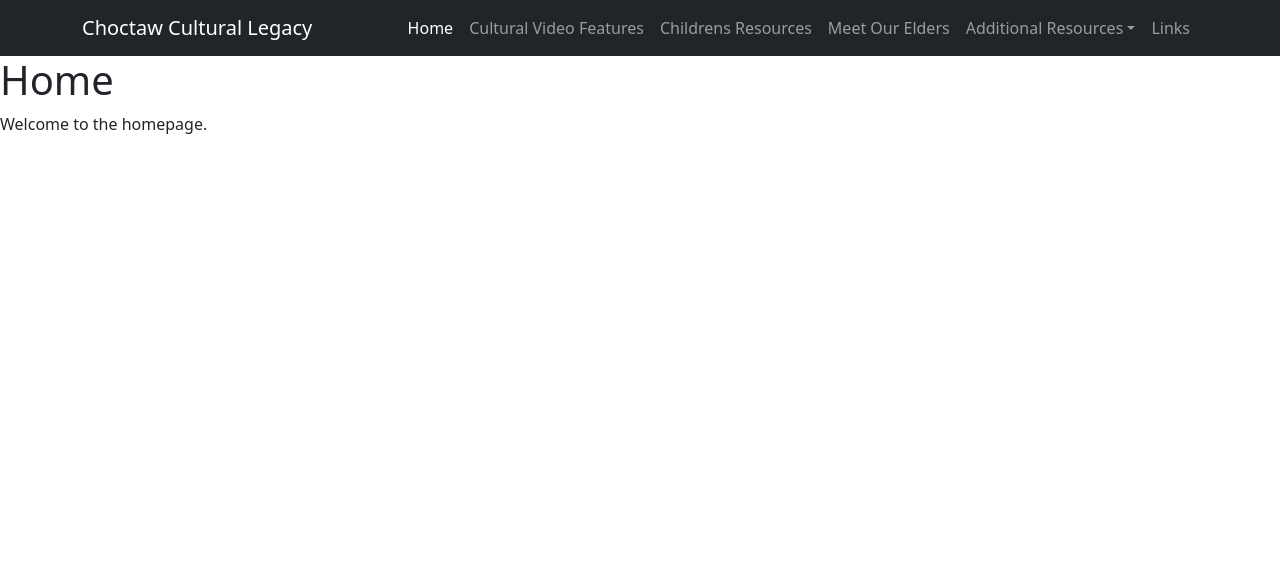
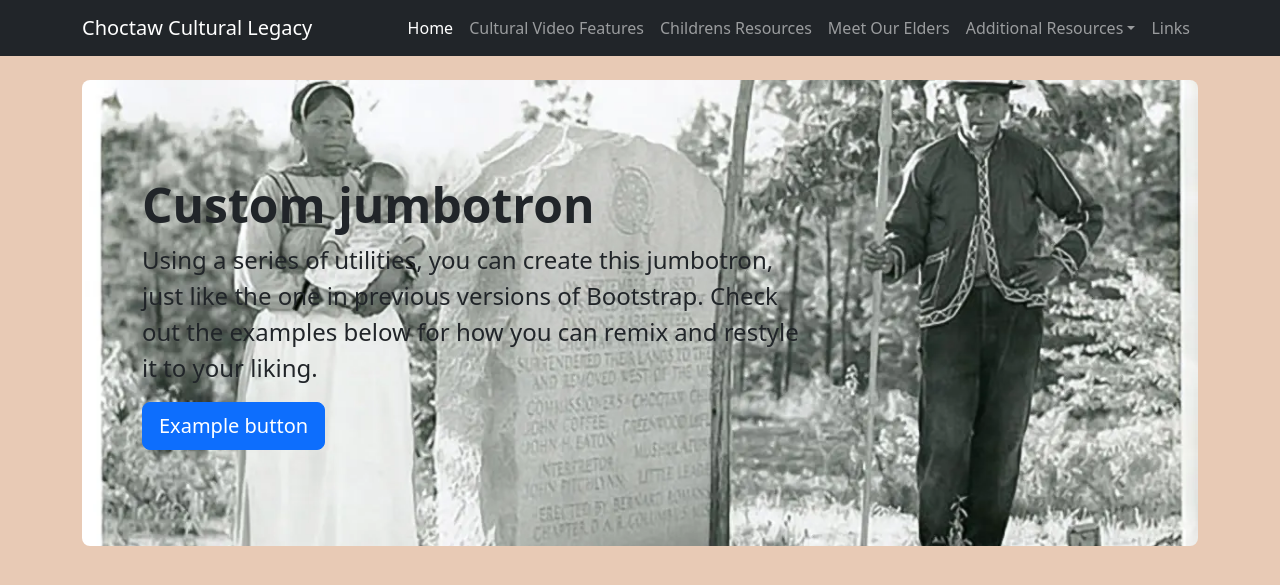
Before and after one commit to Choctaw-Cultural-Legacy/Choctaw-Cultural-Legacy.github.io, a Jekyll site: the page built from index.md, in a window 1280 px wide. Shown: the top 585 px of the page. Built offline with Jekyll 4.4.1, drawn with Linux system fonts in a browser that asks for light colours.

Commit message:
Update index.md

```diff
--- /dev/null
+++ b/_includes/jumbotron.html
@@ -0,0 +1,7 @@
+<div class="p-5 mb-4 bg-jumbotron rounded-3">
+    <div class="container-fluid py-5">
+      <h1 class="display-5 fw-bold">Custom jumbotron</h1>
+      <p class="col-md-8 fs-4">Using a series of utilities, you can create this jumbotron, just like the one in previous versions of Bootstrap. Check out the examples below for how you can remix and restyle it to your liking.</p>
+      <button class="btn btn-primary btn-lg" type="button">Example button</button>
+    </div>
+  </div>
--- a/_layouts/default.html
+++ b/_layouts/default.html
@@ -10,7 +10,9 @@
   </head>
   <body>
     {% include nav.html %}
-    {{ content }}
+    <div class="container py-4">
+      {{ content }}
+    </div>
     <script src="https://cdn.jsdelivr.net/npm/bootstrap@5.2.1/dist/js/bootstrap.bundle.min.js" integrity="sha384-u1OknCvxWvY5kfmNBILK2hRnQC3Pr17a+RTT6rIHI7NnikvbZlHgTPOOmMi466C8" crossorigin="anonymous"></script>
   </body>
 </html>
--- a/assets/css/main.scss
+++ b/assets/css/main.scss
@@ -52,3 +52,17 @@
 // Utilities
 @import "utilities/api";
 // scss-docs-end import-stack
+
+body {
+    background-color: #E8CAB5;
+}
+
+.bg-maroon {
+    background-color: #590D13;
+}
+
+.bg-jumbotron {
+    background-image: url("/assets/img/DRC_Marker.webp");
+    background-size: cover;
+    background-position: center center;
+}
--- a/index.md
+++ b/index.md
@@ -2,6 +2,5 @@
 layout: default
 title: Home
 ---
-# Home
 
-Welcome to the homepage.
+{% include jumbotron.html %}
```
Also changed, not shown: assets/img/DRC_Marker.webp (added), 2 other files.
